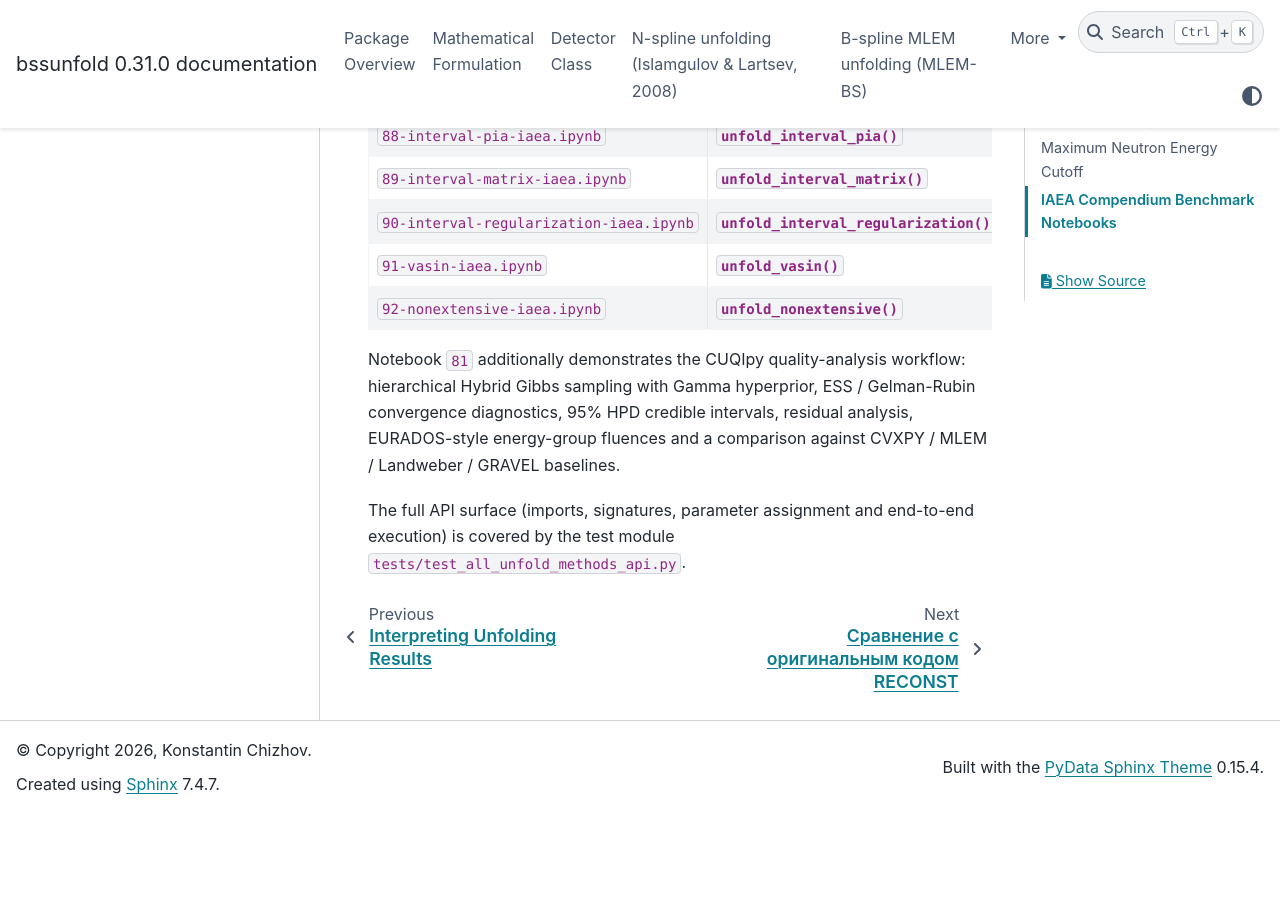
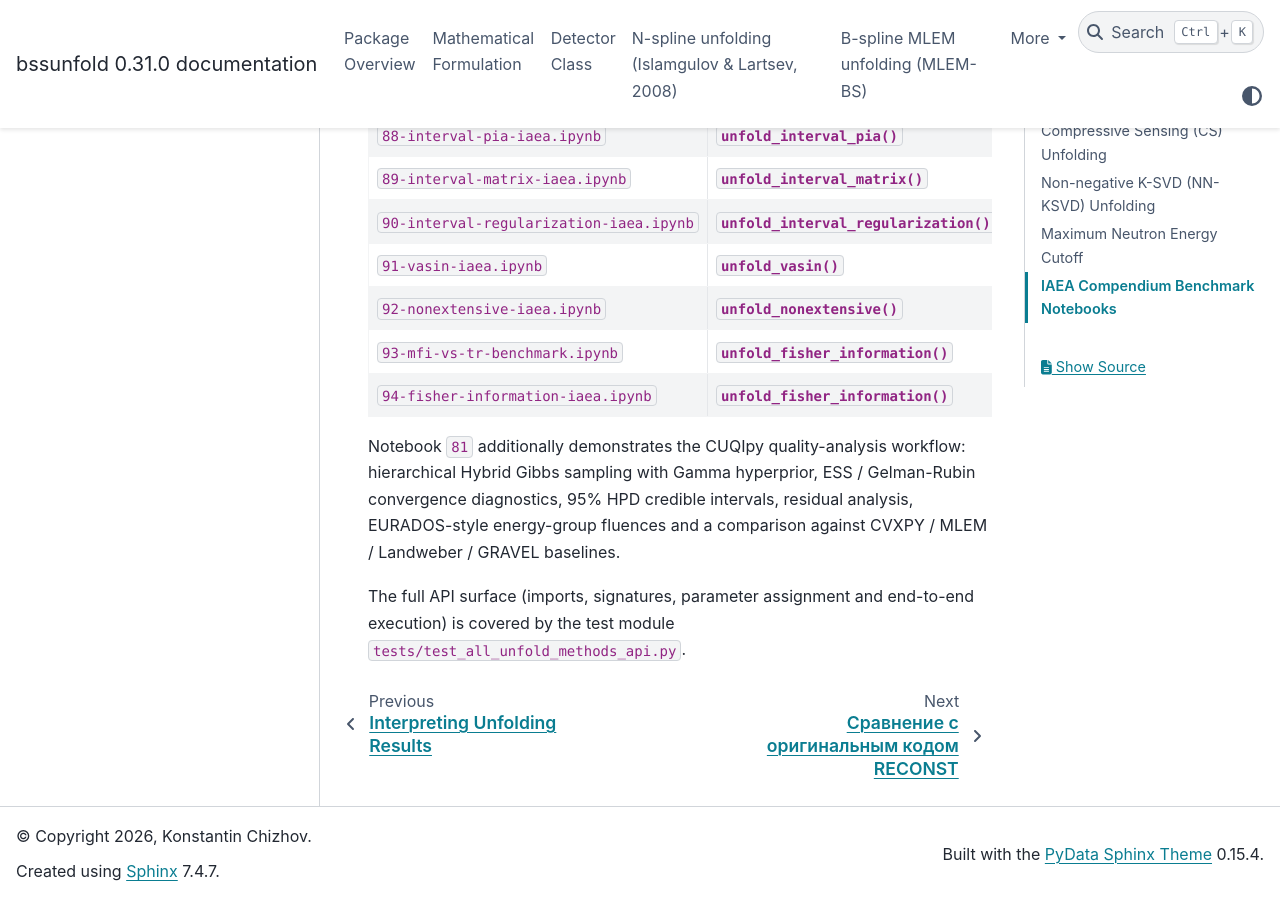
Before and after one commit to Radiationsafety/bssunfold, a Sphinx documentation site: the page built from docs/examples.rst, in a window 1280 px wide and 900 px high, scrolled down 8887 px. Built offline with Sphinx 7.4.7 and the PyData theme 0.15.4, drawn with Linux system fonts in a browser that asks for light colours; pages that are not in the unit, such as notebooks, are missing from menus; before the commit the page ends 9700 px from its top, so only the background shows below that.

Commit message:
docs(examples): list the MFI notebooks (93, 94) in the examples table

```diff
--- a/docs/examples.rst
+++ b/docs/examples.rst
@@ -416,6 +416,8 @@
 ``90-interval-regularization-iaea.ipynb``                       :meth:`~bssunfold.Detector.unfold_interval_regularization`
 ``91-vasin-iaea.ipynb``                                         :meth:`~bssunfold.Detector.unfold_vasin`
 ``92-nonextensive-iaea.ipynb``                                  :meth:`~bssunfold.Detector.unfold_nonextensive`
+``93-mfi-vs-tr-benchmark.ipynb``                                :meth:`~bssunfold.Detector.unfold_fisher_information`
+``94-fisher-information-iaea.ipynb``                            :meth:`~bssunfold.Detector.unfold_fisher_information`
 ==============================================================  ============================
 
 Notebook ``81`` additionally demonstrates the CUQIpy quality-analysis
```
